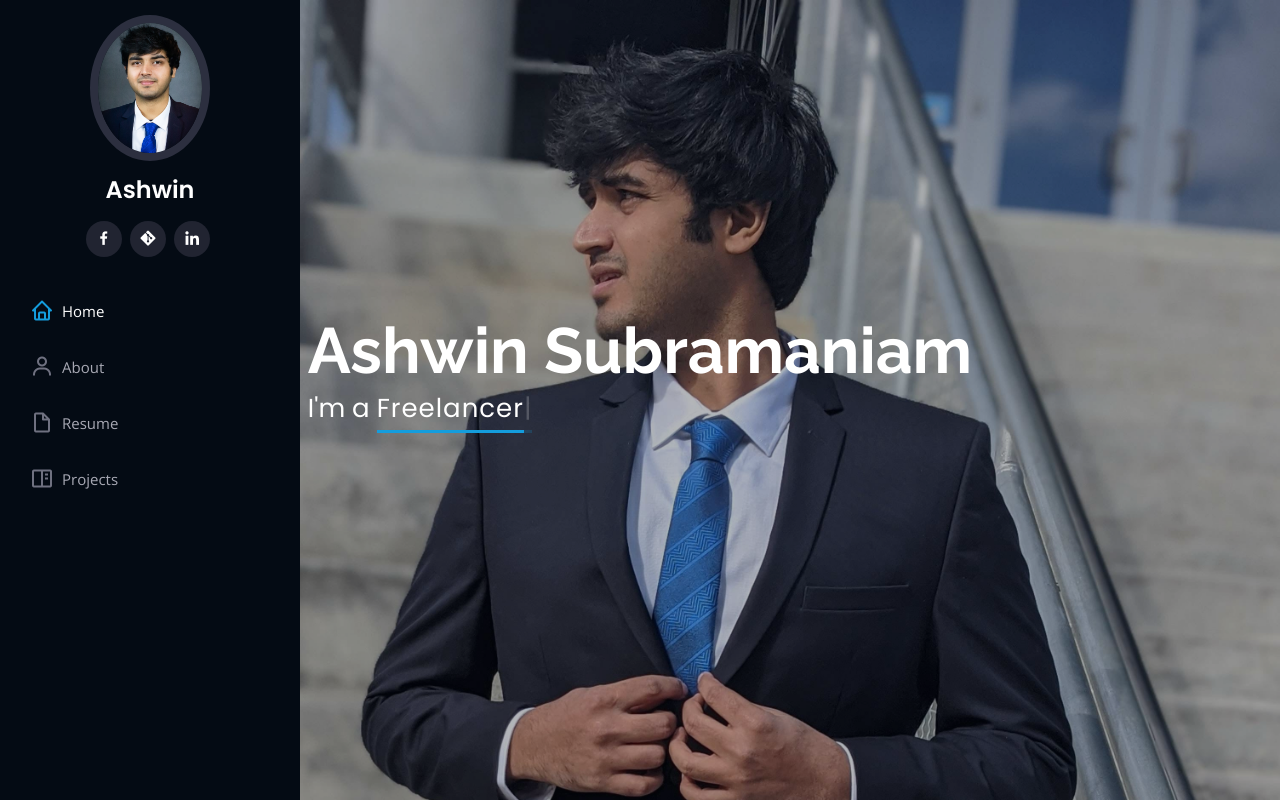
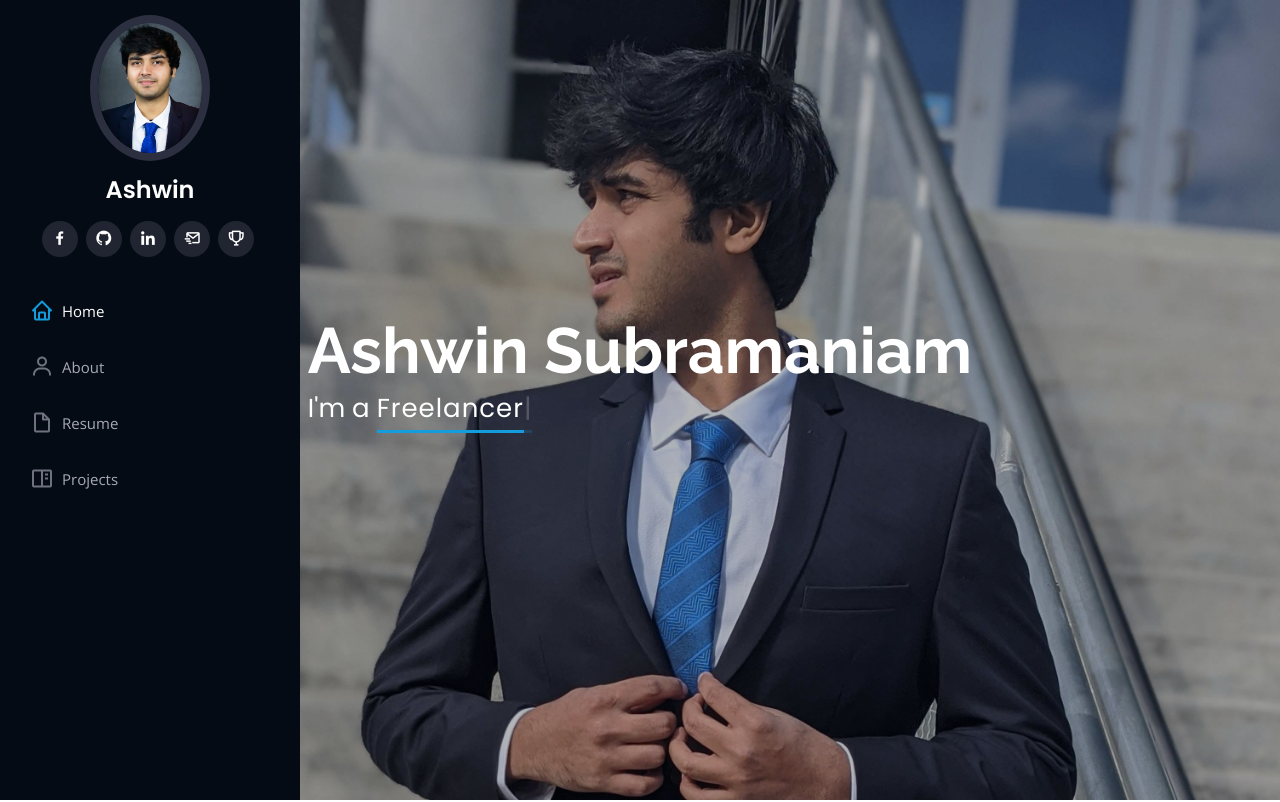
Before and after one commit to ashwinsubu/ashwinsubu.github.io, a plain HTML site: page iPortfolio/index.html in a window 1280 px wide. Shown: the top 802 px of the page. Drawn offline with nearby package versions, Linux system fonts and the light colour scheme.

Commit message:
icon changes

```diff
--- a/iPortfolio/index.html
+++ b/iPortfolio/index.html
@@ -37,15 +37,18 @@
   <header id="header">
     <div class="d-flex flex-column">
 
-      <div class="profile">
+       <div class="profile">
         <img src="assets/img/axs190172.jpg" alt="" class="img-fluid rounded-circle">
         <h1 class="text-light"><a href="index.html">Ashwin</a></h1>
         <div class="social-links mt-3 text-center">
 <!--           <a href="#" class="twitter"><i class="bx bxl-twitter"></i></a>
- -->          <a href="https://www.facebook.com/ashwin.subu/" class="facebook"><i class="bx bxl-facebook"></i></a>
+ -->          <a href="https://www.facebook.com/ashwin.subu/" target="_blank" class="facebook"><i class="bx bxl-facebook bx-spin-hover"></i></a>
 <!--           <a href="#" class="instagram"><i class="bx bxl-instagram"></i></a>
- -->          <a href="#" class="google-plus"><i class="bx bxl-git"></i></a>
-          <a href="https://www.linkedin.com/in/ashwin-subramaniam/" class="linkedin"><i class="bx bxl-linkedin"></i></a>
+ -->          <a href="https://github.com/ashwinsubu" target="_blank" class="google-plus"><i class="bx bxl-github bx-spin-hover"></i></a>
+          <a href="https://www.linkedin.com/in/ashwin-subramaniam" target="_blank" class="linkedin"><i class="bx bxl-linkedin bx-spin-hover"></i></a>
+          <a href="mailto:ashwinsubramaniam66@gmail.com" target="_blank" class="linkedin"><i class="bx bx-mail-send bx-spin-hover"></i></a>
+          <a href="https://drive.google.com/drive/u/2/folders/0B5UlF_ispkrqYlRKQzVqWHFQZnc" target="_blank" class="linkedin"><i class="bx bx-trophy bx-spin-hover" ></i></a>
+
         </div>
       </div>
 
```
